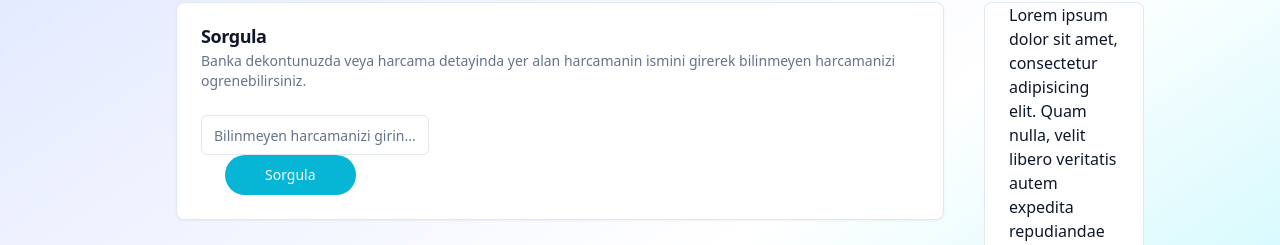
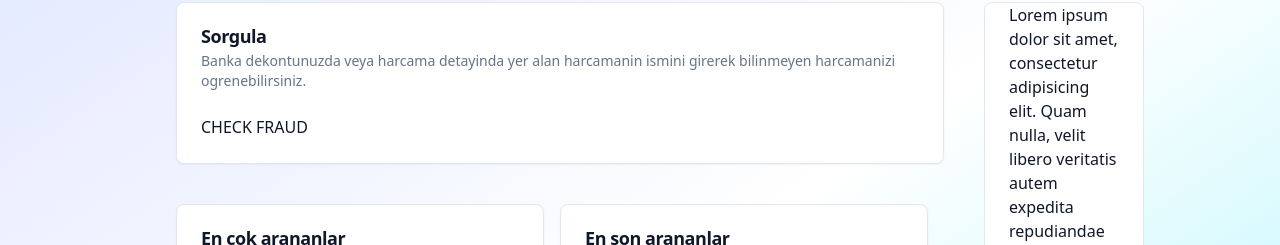
Before and after one commit to ubsoydan/b8n, a Next.js app: page / in a window 1280 px wide. Shown: the part 126-371 px from the top of the page. Built offline with nearby package versions, Linux system fonts and the light colour scheme; no server answers; the database is empty.

Commit message:
change: better file name

```diff
--- a/app/page.tsx
+++ b/app/page.tsx
@@ -1,7 +1,7 @@
 import Image from "next/image";
 import { Inter } from "next/font/google";
 
-import SearchBox from "components/home/SearchBox";
+import FraudCheckBox from "components/home/FraudCheckBox";
 import VerticalBanner from "components/VerticalBanner";
 import MostPopularCharges from "components/home/MostPopularCharges";
 import MostRecentCharges from "components/home/MostRecentCharges";
@@ -13,7 +13,7 @@ export default function Home() {
         <div className="flex">
             <div className="flex-col px-10">
                 <div>
-                    <SearchBox />
+                    <FraudCheckBox />
                 </div>
                 <div className="flex py-10">
                     <MostPopularCharges />
--- a/components/home/SearchBox.tsx
+++ b/components/home/FraudCheckBox.tsx
@@ -5,10 +5,9 @@ import {
     CardHeader,
     CardDescription,
 } from "components/ui/card";
-import SearchForm from "./SearchForm";
-SearchForm;
+import Link from "next/link";
 
-export default function SearchBox() {
+export default function FraudCheckBox() {
     return (
         <Card className="w-[48rem]">
             <CardHeader>
@@ -20,7 +19,7 @@ export default function SearchBox() {
                 </CardDescription>
             </CardHeader>
             <CardContent>
-                <SearchForm />
+                <Link href="/check">CHECK FRAUD</Link>
             </CardContent>
         </Card>
     );
```
